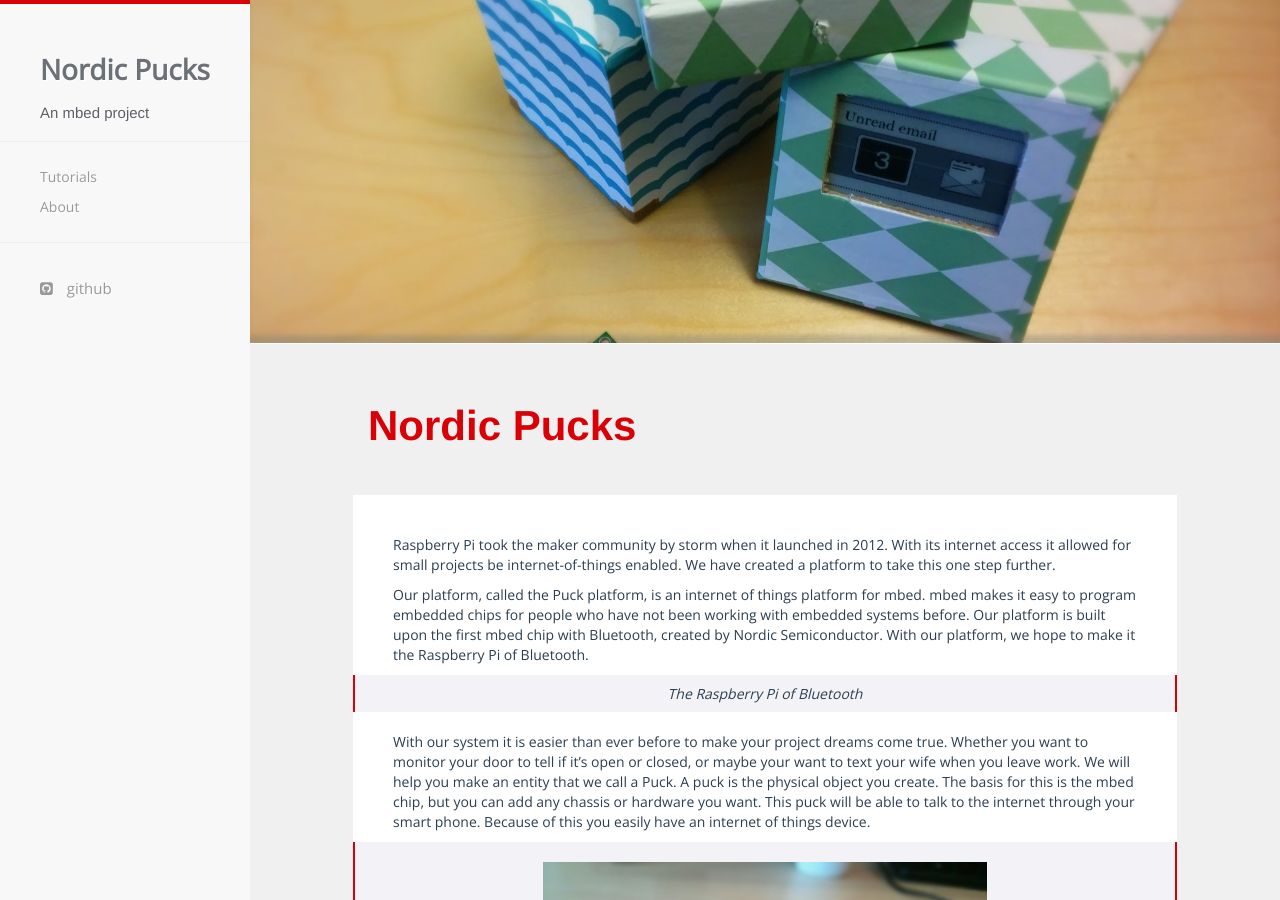
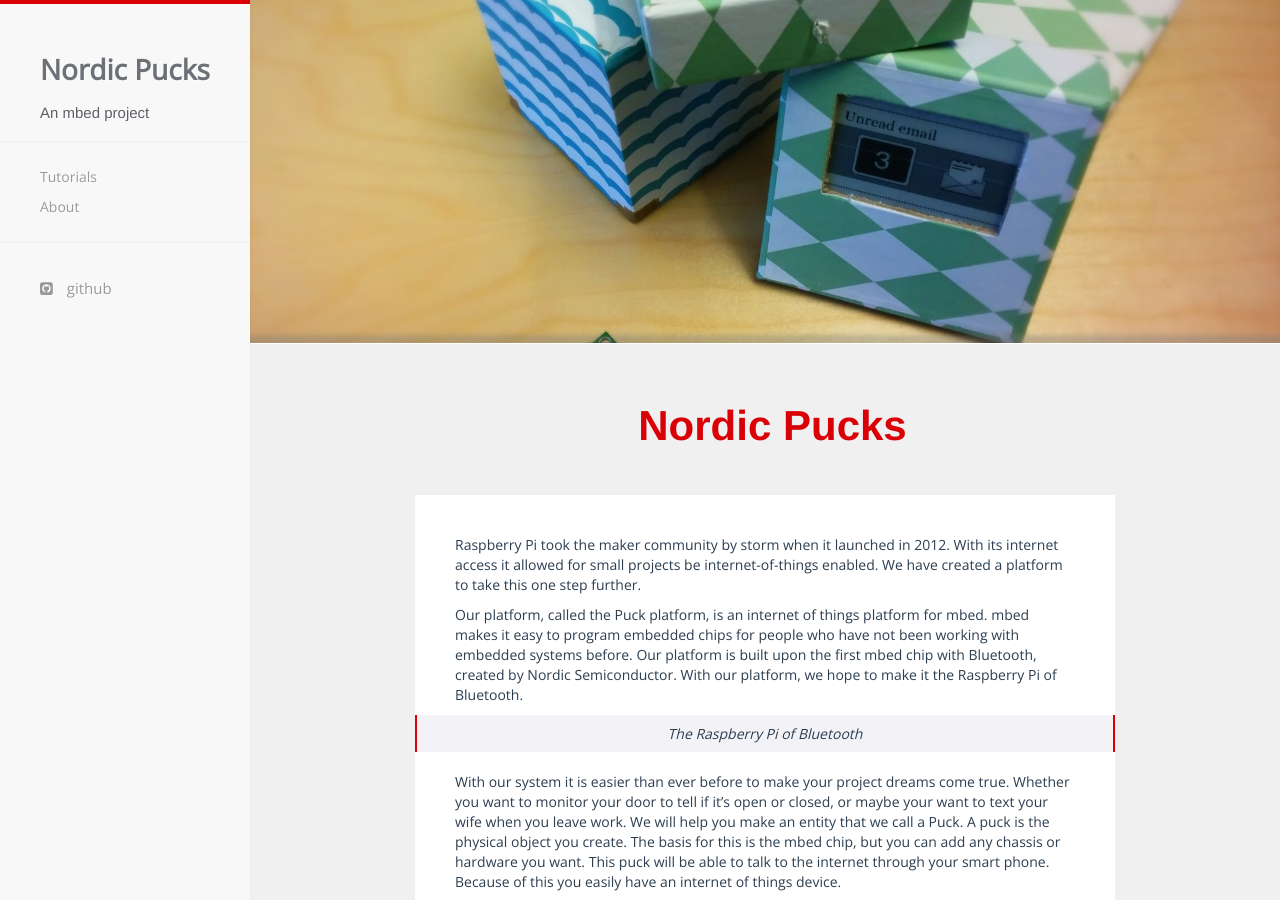
Before and after one commit to NordicPlayground/puck, a Jekyll site: the page built from index.md, in a window 1280 px wide and 900 px high. Built offline with Jekyll 4.4.1, drawn with Linux system fonts in a browser that asks for light colours; nearby versions of some CDN libraries.

Commit message:
Update hc.css

```diff
--- a/css/hc.css
+++ b/css/hc.css
@@ -304,7 +304,8 @@
 #welcome-greeting
 {
   width:100%;
-  padding-top:5px
+  padding-top:5px;
+  text-align: center;
 }
 
 #welcome-greeting > h1
@@ -417,6 +418,7 @@
 {
   background: white;
   padding: 40px;
+  max-width: 700px;
 }
 
 .post
@@ -773,7 +775,6 @@
    transition: all 0.2s ease 0s;
    font-weight: 200;
    line-height: 30px;
-
   }
   .container {
     width: 100%;
```
